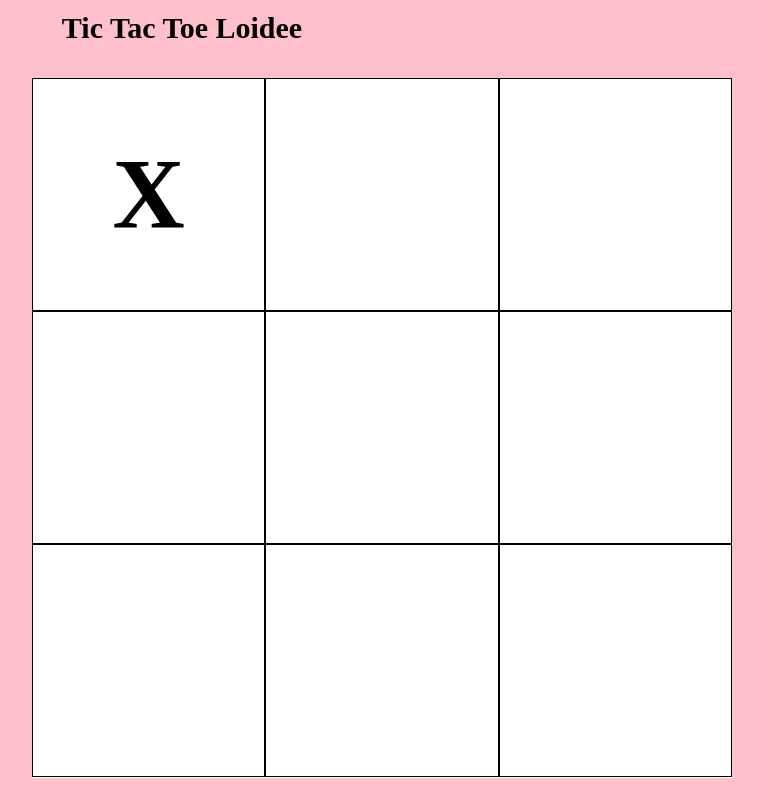
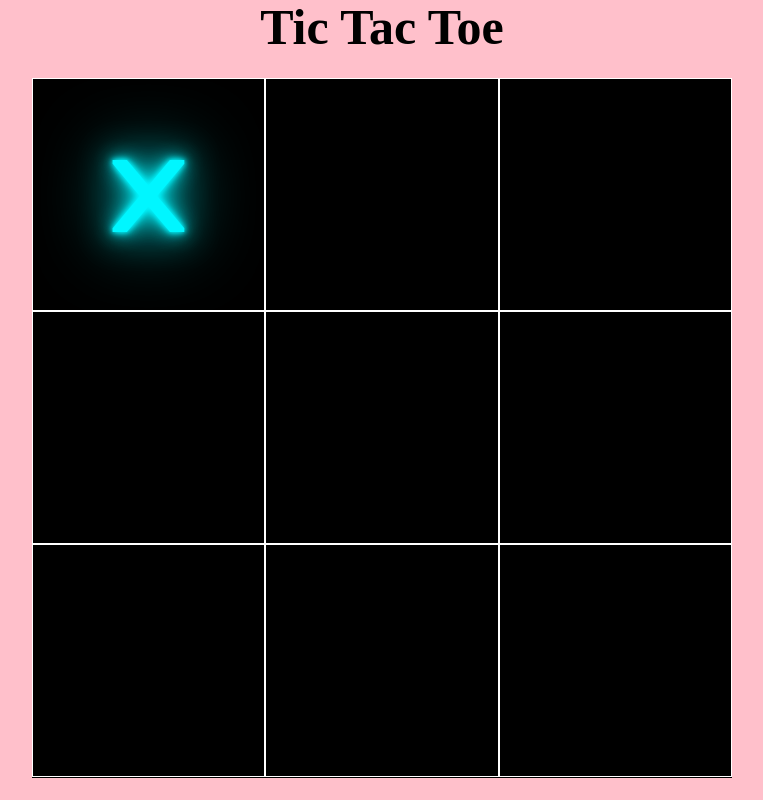
Before and after one commit to lloydeebill/odin-tic-tac-toe, a plain HTML site: page index.html in a window 1280 px wide. Both pictures are taken after a click on the element 406 px from the left and 194 px from the top of the page. Shown: the whole page, without its empty margins (258-1021 px from the left). Drawn offline with Linux system fonts and the light colour scheme.

Commit message:
mark color changes, redesign gameboard

```diff
--- a/index.html
+++ b/index.html
@@ -9,7 +9,7 @@
 <body>
   <div class="game-container">
     <div class="game-header">
-      <h1>Tic Tac Toe Loidee</h1>
+      <h1>Tic Tac Toe</h1>
     </div>
 
     <div class="game">
--- a/styles.css
+++ b/styles.css
@@ -1,3 +1,5 @@
+@import url('https://fonts.googleapis.com/css2?family=Orbitron:wght@700&display=swap');
+
 
 *,
 *::before,
@@ -57,18 +59,18 @@ h6 {
 
 .game-header {
   height: 10px;
-  width: 300px;
+  width: 100%;
   display: flex;
   justify-content: center;
   align-items: center;
 }
 
 .game-header > h1 {
-  font-size: 30px;
+  font-size: 50px;
 }
 
 .game {
-  background-color: white;
+  background-color: black;
   width: 700px;
   height: 700px;
   display: grid;
@@ -77,7 +79,7 @@ h6 {
 }
 
 .cell {
-  border: 1px solid black;
+  border: 1px solid white;
   display: flex;
   justify-content: center;
   align-items: center;
@@ -89,6 +91,28 @@ h6 {
 
 .mark {
   font-size: 100px;
+  font-family: 'Orbitron', sans-serif;
+}
+
+
+.mark-red {
+  color: #f700ff;
+  text-shadow:
+    0 0 5px #f700ff,
+    0 0 10px #f700ff,
+    0 0 20px #f700ff,
+    0 0 40px #f700ff,
+    0 0 80px #f700ff;
+}
+
+.mark-blue {
+  color: #00f6ff;
+  text-shadow:
+    0 0 5px #00f6ff,
+    0 0 10px #00f6ff,
+    0 0 20px #00f6ff,
+    0 0 40px #00f6ff,
+    0 0 80px #00f6ff;
 }
 
 .gameover-modal {
--- a/tic-tac-toe.js
+++ b/tic-tac-toe.js
@@ -102,7 +102,7 @@ const GameController = (() => {
           }
 
           const mark = document.createElement("h1");
-          mark.classList.add("mark");
+          mark.classList.add("mark", currentMark === "X" ? "mark-blue" : "mark-red");
           cell.appendChild(mark);
           mark.innerText = currentMark;
 
```
